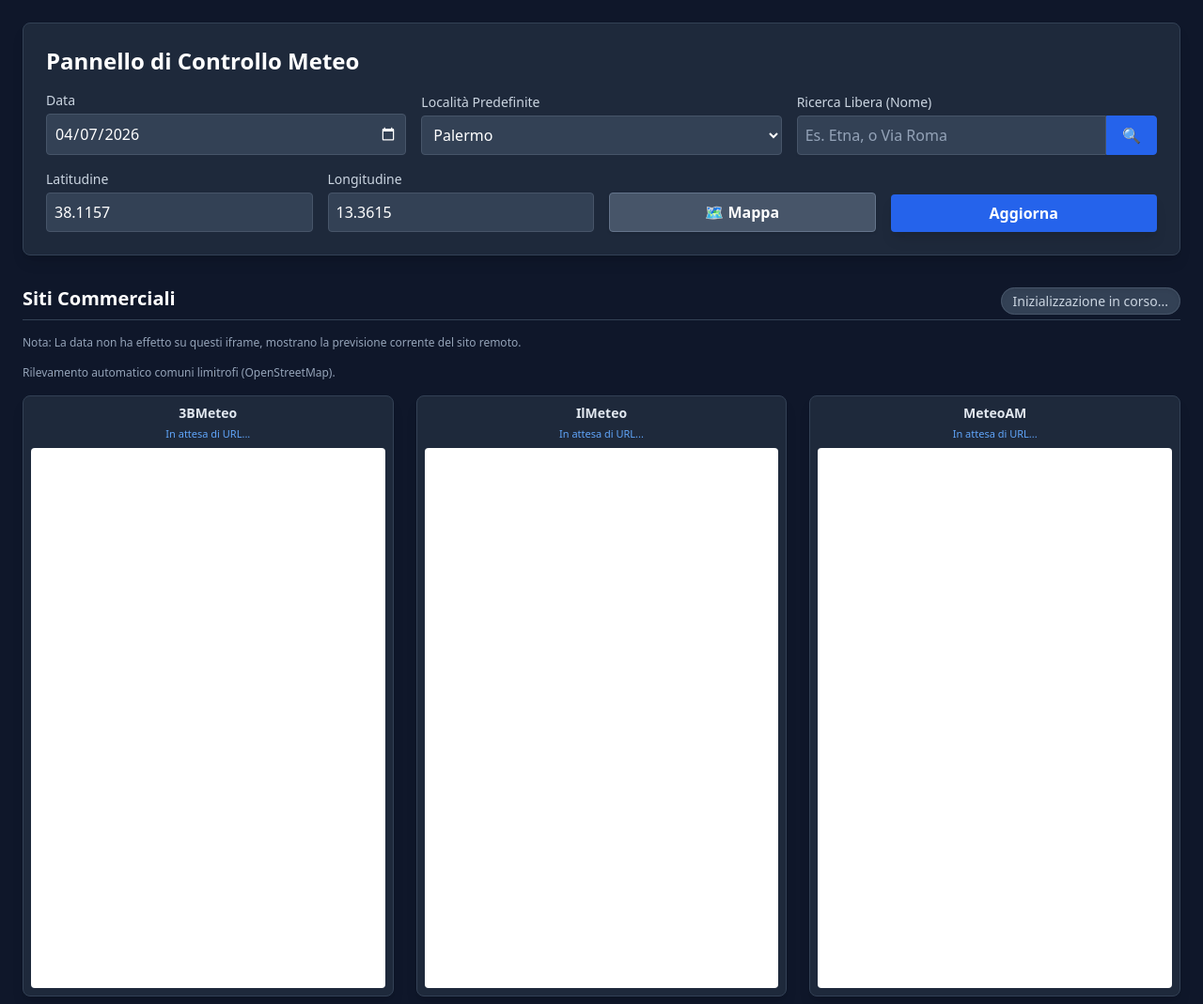
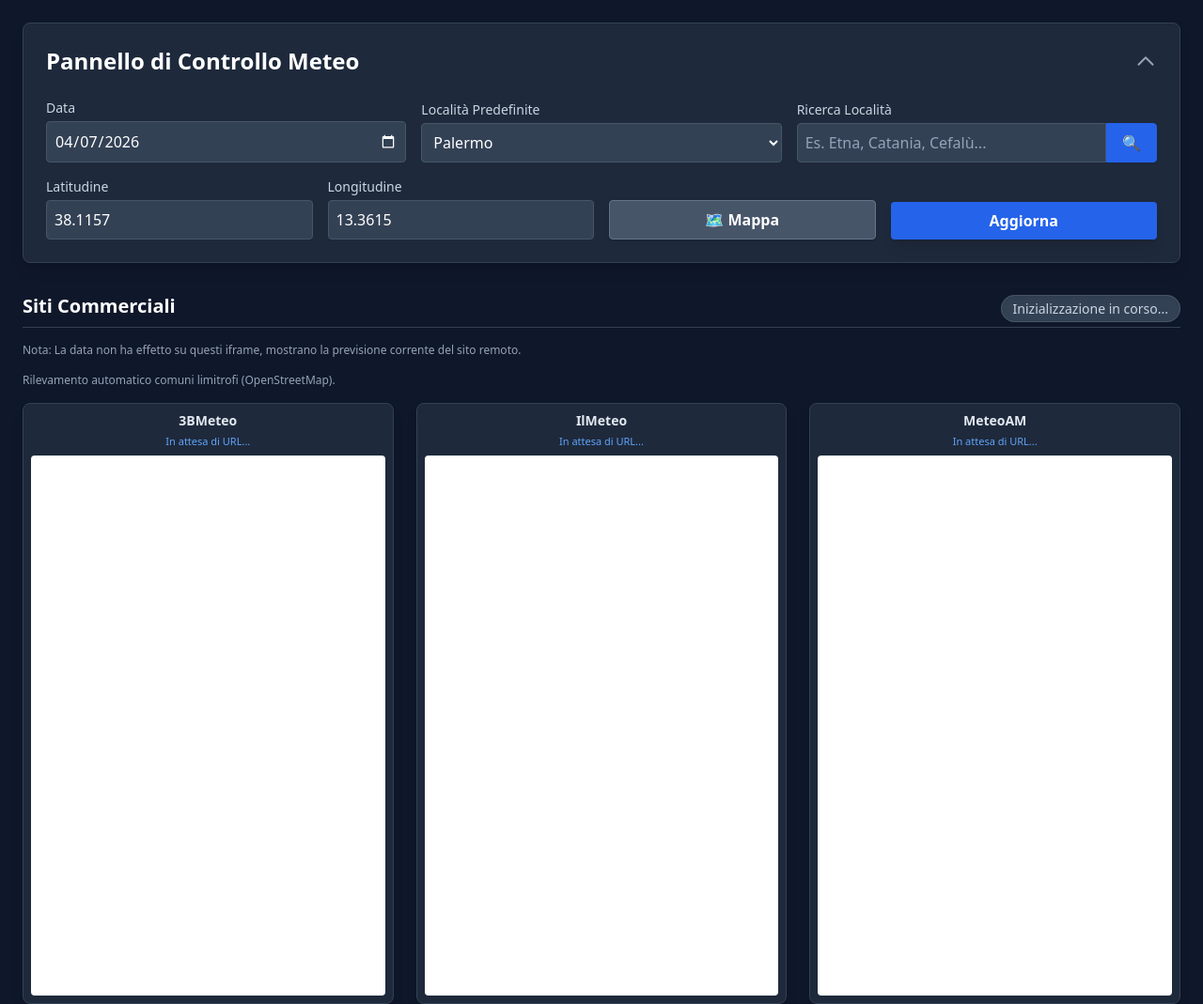
Before and after one commit to Peppolo64/advmeteopan, a plain HTML site: page index.html in a window 1280 px wide. Shown: the top 1069 px of the page at 94% size. Drawn offline with nearby package versions, Linux system fonts and the light colour scheme; a script that the page names is missing.

Commit message:
Pannello che collassa

```diff
--- a/index.html
+++ b/index.html
@@ -37,8 +37,17 @@
 
     <div class="max-w-7xl mx-auto space-y-8">
 
-        <div class="bg-slate-800 p-6 rounded-lg shadow-lg border border-slate-700">
-            <h1 class="text-2xl font-bold mb-4 text-white">Pannello di Controllo Meteo</h1>
+        <details class="bg-slate-800 rounded-lg shadow-lg border border-slate-700 group" open>
+            <summary class="list-none flex justify-between items-center cursor-pointer p-6 [&::-webkit-details-marker]:hidden">
+                <h1 class="text-2xl font-bold text-white mb-0">Pannello di Controllo Meteo</h1>
+                <span class="text-slate-400 group-open:rotate-180 transition-transform duration-300">
+                    <svg xmlns="http://www.w3.org/2000/svg" fill="none" viewBox="0 0 24 24" stroke-width="2" stroke="currentColor" class="w-6 h-6">
+                        <path stroke-linecap="round" stroke-linejoin="round" d="M19.5 8.25l-7.5 7.5-7.5-7.5" />
+                    </svg>
+                </span>
+            </summary>
+
+            <div class="px-6 pb-6 space-y-4">
 
             <div class="space-y-4">
                 <div class="grid grid-cols-1 md:grid-cols-3 gap-4 items-end">
@@ -63,9 +72,9 @@
                         </select>
                     </div>
                     <div>
-                        <label class="block text-sm font-medium text-slate-300">Ricerca Libera (Nome)</label>
+                        <label class="block text-sm font-medium text-slate-300">Ricerca Località</label>
                         <div class="flex mt-1 shadow-sm relative">
-                            <input type="text" id="searchInput" placeholder="Es. Etna, o Via Roma"
+                            <input type="text" id="searchInput" placeholder="Es. Etna, Catania, Cefalù..."
                                 class="w-full p-2 bg-slate-700 border border-slate-600 text-white placeholder-slate-400 rounded-l focus:ring-2 focus:ring-blue-500 focus:outline-none"
                                 onkeypress="if(event.key === 'Enter') geocodeLocation()"
                                 oninput="handleSearchSuggestions()" autocomplete="off">
@@ -98,7 +107,8 @@
                     </div>
                 </div>
             </div>
-        </div>
+        </details>
+
         <!--<div class="h-8"></div>-->
         <div>
             <div class="flex flex-col md:flex-row md:items-end justify-between mb-4 border-b border-slate-700 pb-2">
```
